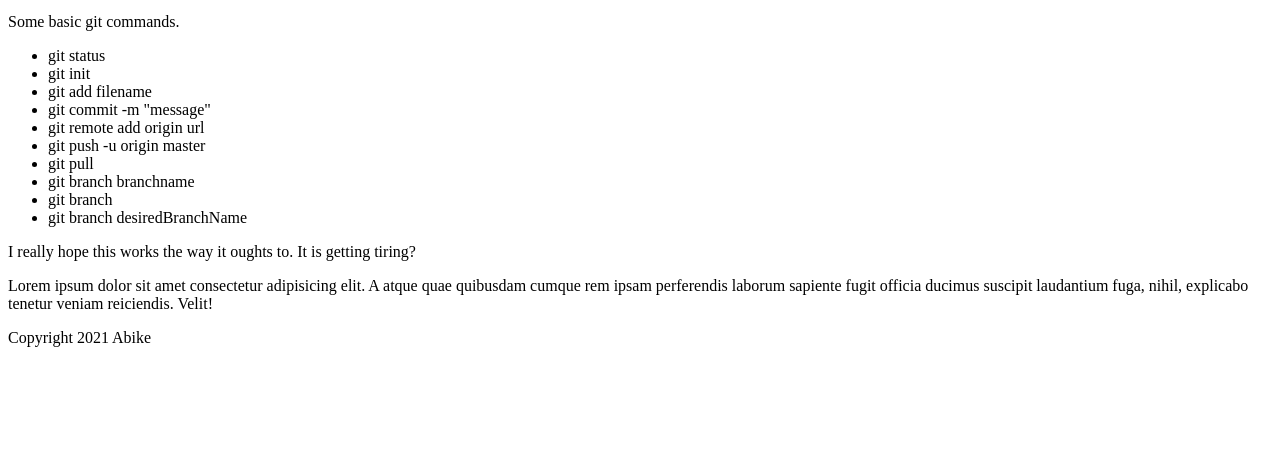
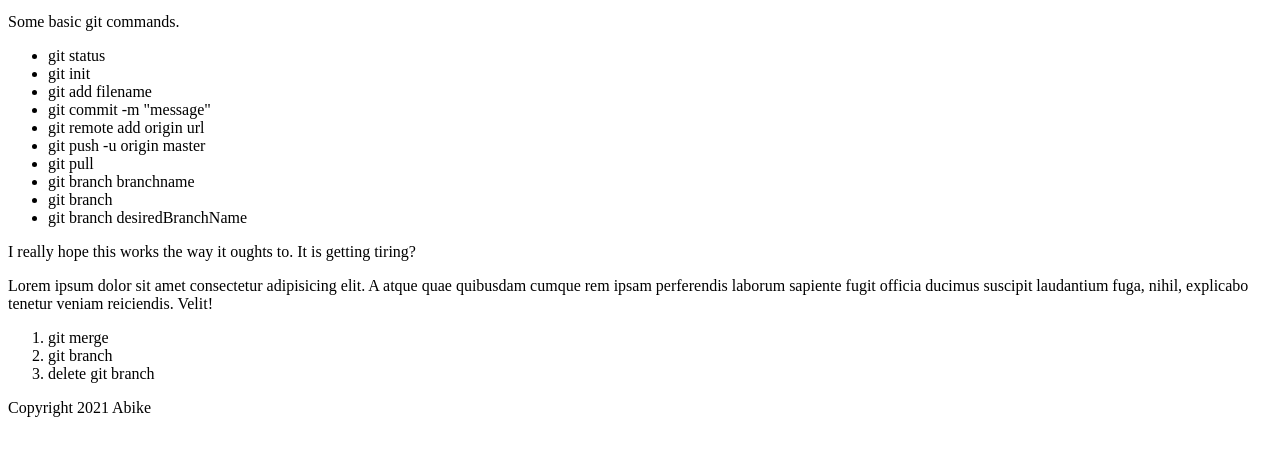
Before and after one commit to laabike/git-lessons, a plain HTML site: page index.html in a window 1280 px wide. Shown: the part 203-658 px from the top of the page. Drawn offline with Linux system fonts and the light colour scheme.

Commit message:
some git commands have been added

```diff
--- a/index.html
+++ b/index.html
@@ -32,6 +32,11 @@
     <p>Lorem ipsum dolor sit amet consectetur adipisicing elit. A atque quae quibusdam cumque rem ipsam perferendis laborum sapiente fugit officia ducimus suscipit laudantium fuga, nihil, explicabo tenetur veniam reiciendis. Velit!
     </p>
 
+    <ol>
+      <li>git merge</li>
+      <li>git branch</li>
+      <li>delete git branch</li>
+    </ol>
     <footer>
       Copyright 2021 Abike
     </footer>
```
